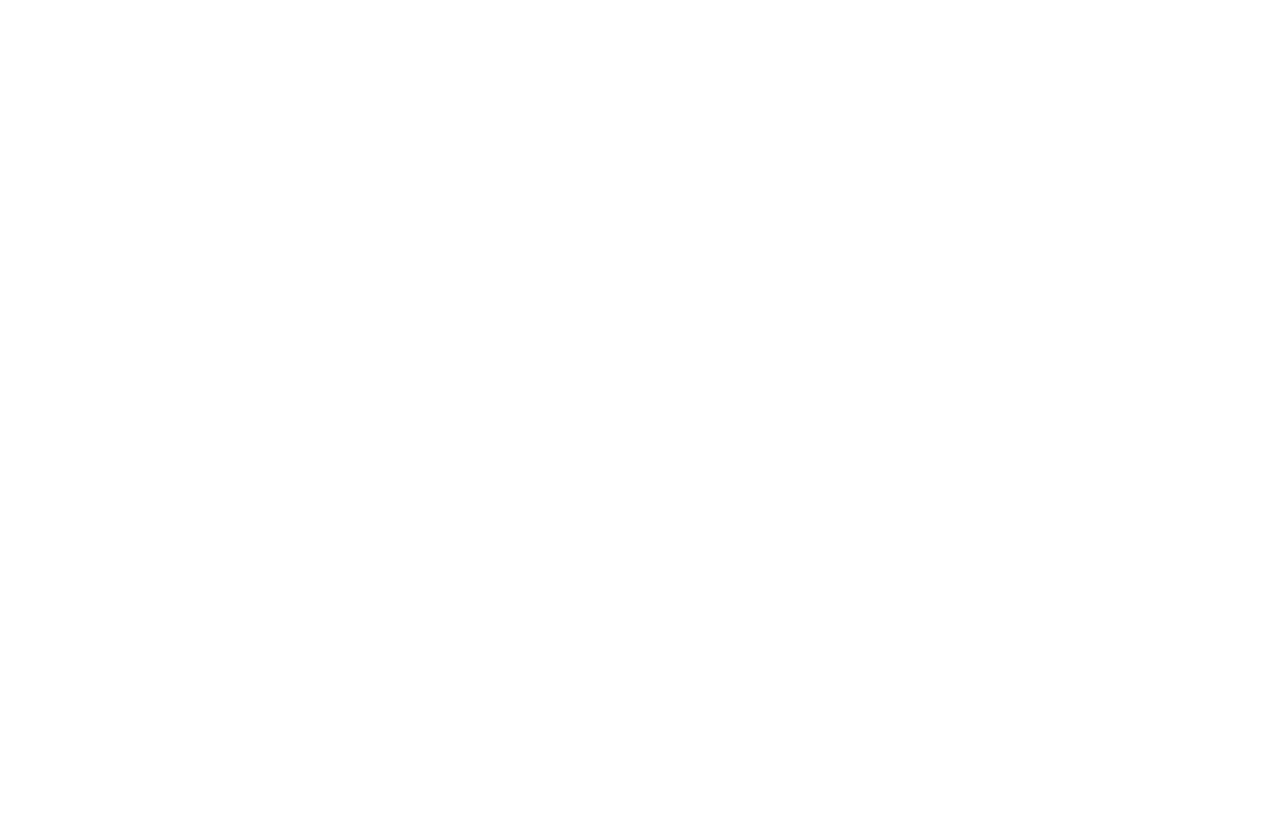
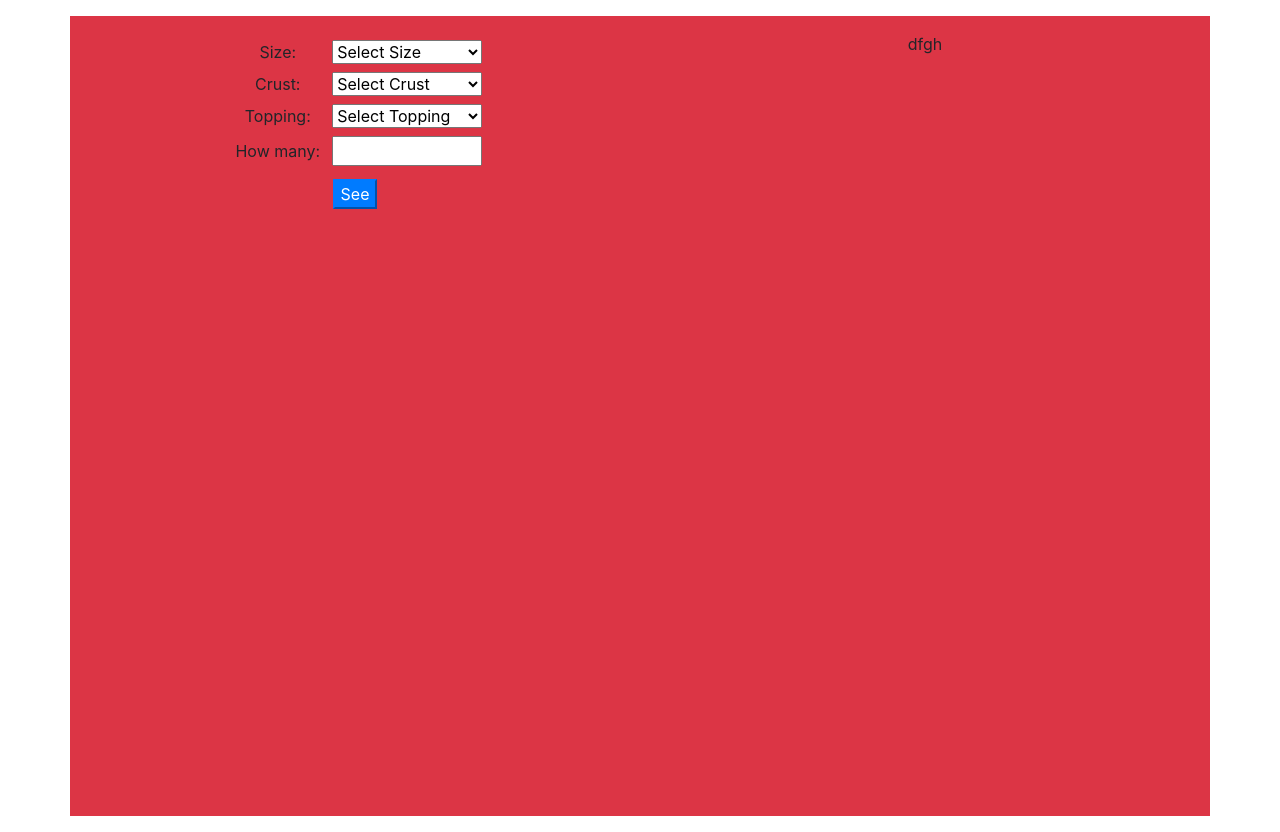
Before and after one commit to Michael-Mbaya/pizza-order, a plain HTML site: page index.html in a window 1280 px wide. Before the commit the page ends 800 px from the top, so only its background shows below. Drawn offline with nearby package versions, Linux system fonts and the light colour scheme.

Commit message:
test size input

```diff
--- a/css/styles.css
+++ b/css/styles.css
@@ -0,0 +1,17 @@
+.container{
+    height: 100vh;
+    /* overflow: hidden; */
+}
+
+div{
+    overflow: hidden;
+}
+
+.space{
+    width: 100px;
+    text-align: center;
+}
+
+.selekta{
+    width: 150px;
+}
--- a/index.html
+++ b/index.html
@@ -5,15 +5,51 @@
     <meta name="viewport" content="width=device-width, initial-scale=1.0">
     <link rel="stylesheet" href="css/bootstrap.css">
     <link rel="stylesheet" href="css/styles.css">
-    <script src="https://code.jquery.com/jquery-3.5.1.js"
-        integrity="sha256-QWo7LDvxbWT2tbbQ97B53yJnYU3WhH/C8ycbRAkjPDc="
-            crossorigin="anonymous"></script>
+    <script src="https://code.jquery.com/jquery-3.5.1.js" integrity="sha256-QWo7LDvxbWT2tbbQ97B53yJnYU3WhH/C8ycbRAkjPDc=" crossorigin="anonymous"></script>
     <script src="js/scripts.js"></script>
     <link rel="shortcut icon" href="favicon.ico" type="image/x-icon">
     <link rel="x-icon" href="favicon.ico" type="image/x-icon">
     <title>Pizzero</title>
 </head>
 <body>
+    <div class="container bg-danger my-3">
+        <div class="row text-center">
+        <div class="start my-2 col-md-6">
+            <form class=" my-3">
+              <label class="space">Size: </label>
+                <select class="selekta" id="size">
+                  <option value="selectDefault">Select Size</option>
+                  <option value="small">Small</option>
+                  <option value="medium">Medium</option>
+                  <option value="large">Large</option>
+                </select><br>
+              <label class="space">Crust: </label>
+                <select class="selekta" id="crust">
+                  <option value="selectDefault">Select Crust</option>
+                  <option value="crusty">Crusty (Thin)</option>
+                  <option value="stuffed">Stuffed (Thick)</option>
+                  <option value="glutenFree">Gluten Free</option>
+                </select><br>
+                <label class="space">Topping: </label>
+                <select class="selekta" id="topping">
+                    <option value="selectDefault">Select Topping</option>
+                    <option value="none">No Topping</option>
+                    <option value="mushroom">Mushroom</option>
+                    <option value="sausage">Sausage</option>
+                    <option value="onion">Onions & Tomatoes</option>
+                    <option value="beef">Beef</option>
+                    <option value="chicken">Chicken</option>
+                </select><br>
+                <label class="space">How many: </label>
+                  <input class="selekta" type="number" id="quantity" name="quantity" min="1"><br>
+                  <button type="submit" class="btn-primary mt-2" id="submit">See</button>
+            </form>
+        </div>
+        <div class=" res my-3 col-md-6">
+            <p>dfgh</p>
+        </div>
+        </div>
+    </div>
 
 </body>
 </html>
--- a/js/scripts.js
+++ b/js/scripts.js
@@ -0,0 +1,19 @@
+function size(name){
+	this.sizeName=name;
+	}
+	size.prototype.sizePrice=function(){
+		if(this.sizeName==="large"){
+		return 1000;
+	}
+	}
+
+
+$("#submit").click(function(event){
+	event.preventDefault();
+
+	var inputSize=$("#size").val();
+
+	var sizePizza = new size(inputSize);
+	console.log(sizePizza.sizePrice());
+
+});
```
Also changed, not shown: css/bootstrap.css.
